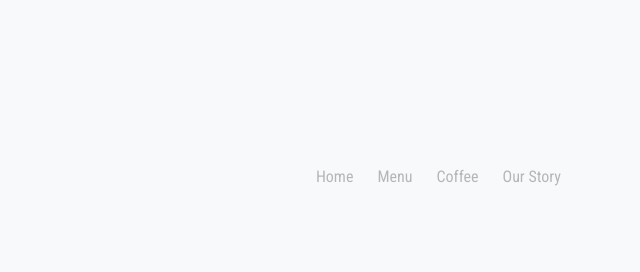
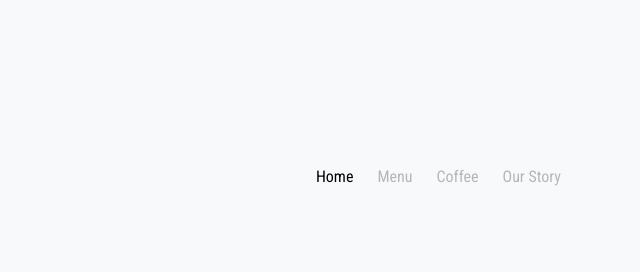
Before and after one commit to Matej-Basta/Week-2---hackaton, a website: page src/index.html in a window 1280 px wide. In both pictures the pointer is over the link 877 px from the left and 176 px from the top of the page. Shown: the top 272 px of the page, 543-1183 px from the left. Drawn offline with nearby package versions, Linux system fonts and the light colour scheme; files that its build step writes are made by us from their sources.

Commit message:
fixed links hover

```diff
--- a/src/scss/_header.scss
+++ b/src/scss/_header.scss
@@ -31,10 +31,10 @@
   &__nav a {
     text-decoration: none;
     color: #b5b6b7;
-  }
 
-  &:hover,
-  &:focus {
-    color: #000000;
+    &:hover,
+    &:focus {
+      color: #000000;
+    }
   }
 }
```
